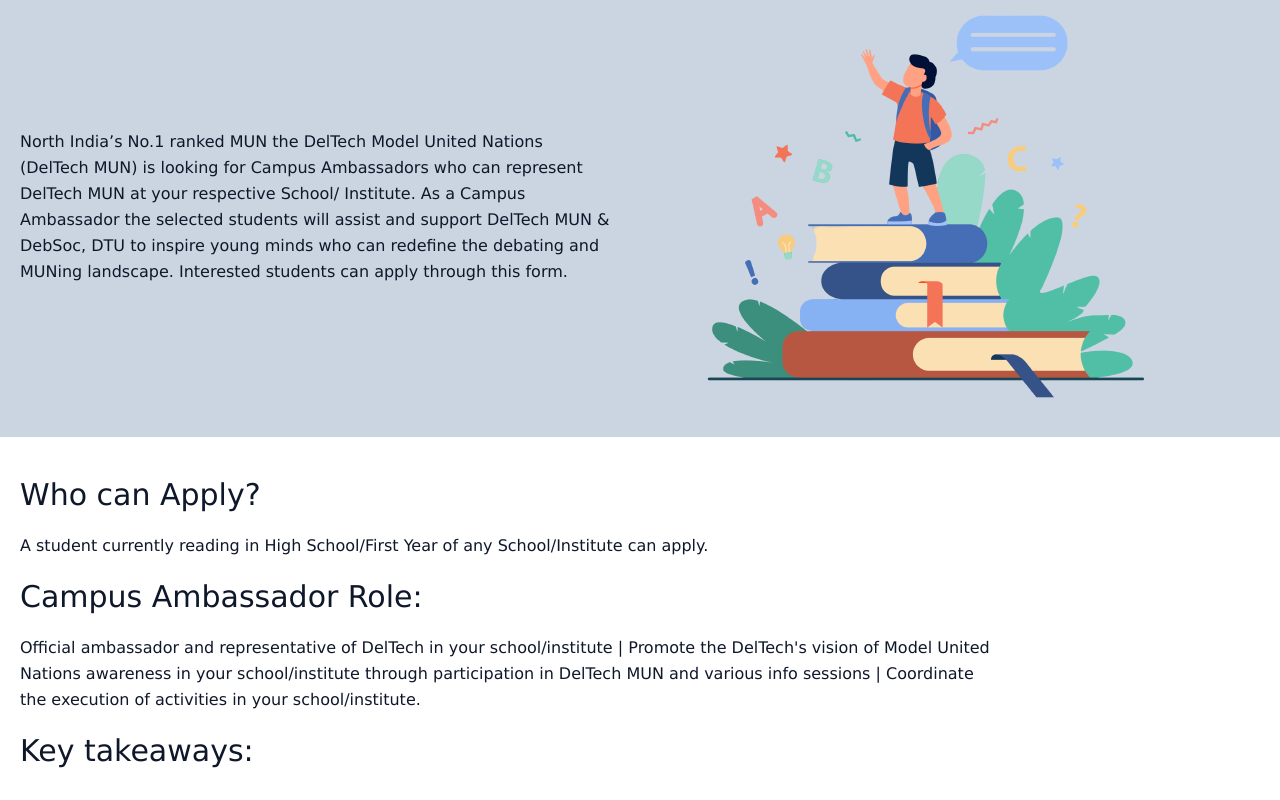
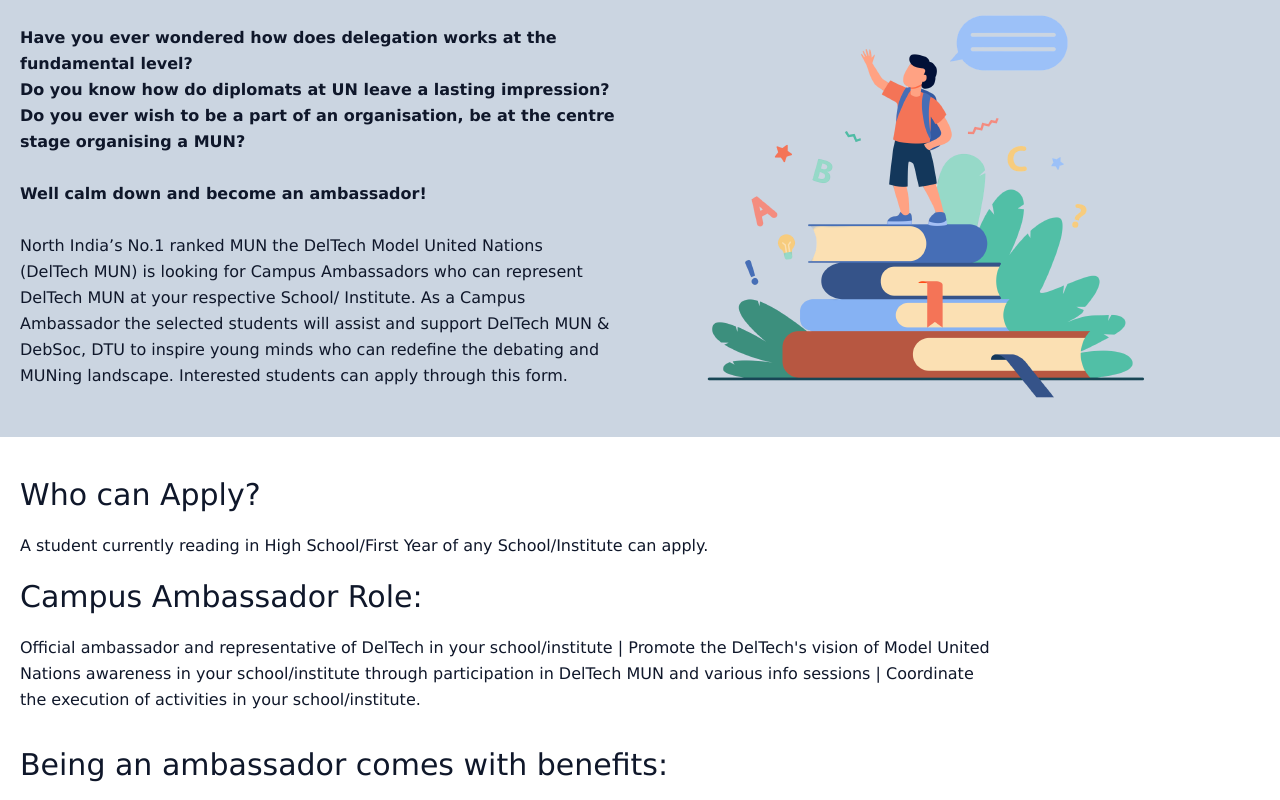
Before and after one commit to VarunDTU/deltech-website, a React (Create React App) app: page /CampusAmbassador in a window 1280 px wide. Shown: the part 900-1700 px from the top of the page. Built offline with nearby package versions, Linux system fonts and the light colour scheme.

Commit message:
campus text changes

```diff
--- a/src/components/campus.js
+++ b/src/components/campus.js
@@ -16,11 +16,21 @@
         <div className="pt-5 bg-slate-300 rounded-t-3xl px-5" id="aboutus">
             <h2 className="text-3xl pb-5">About the Programme</h2>
             <div className="md:flex md:flex-row items-center w-full">
+            <p1 className="w-full">
 
-            <p1 className="w-full">
+                <h2 className="font-semibold">
+                Have you ever wondered how does delegation works at the fundamental level?<br></br>
+                Do you know how do diplomats at UN leave a lasting impression?<br></br>Do you ever wish to be a part of an organisation, be at the centre stage organising a MUN?
+                </h2>
+                <br></br>
+                <b>
+                    Well calm down and become an ambassador!<br></br>
+                    </b>
+                    <br></br>
             North India’s No.1 ranked MUN the DelTech Model United Nations (DelTech MUN) is looking for Campus Ambassadors who can represent DelTech MUN at your respective School/ Institute. As a Campus Ambassador the selected students will assist and support DelTech MUN & DebSoc, DTU to inspire young minds who can redefine the debating and MUNing landscape.
 Interested students can apply through this form.
             </p1>
+
             <div className="md:w-screen w-80 px-5 pl-10">
             <img className="" src="/images/aboutcampus.png"></img>
 
@@ -49,10 +59,9 @@
             </div>
         <div>
         <p>
-
-        <h2 className="text-3xl py-5">
-        Key takeaways:
-
+<br></br>
+        <h2 className="text-3xl py-2">
+        Being an ambassador comes with benefits:
            </h2>
 
  <br/>
--- a/src/components/newnavbar.js
+++ b/src/components/newnavbar.js
@@ -11,7 +11,7 @@
     }
 
     return (
-        <Popover className={classNames(scrollPosition>10)?'bg-white z-10 shadow-black shadow-sm fixed w-full':' md:bg-transparent md:backdrop-blur-none backdrop-blur-md fixed z-10 w-full'}>
+        <Popover className={classNames(scrollPosition>10)?'bg-white z-50 shadow-black shadow-sm fixed w-full':' md:bg-transparent md:backdrop-blur-none backdrop-blur-md fixed z-50 w-full'}>
         <nav className=" text-black font-medium z-10 px-2">
             <div className="justify-between px-4 md:items-center md:flex md:px-8">
                 <div>
```
